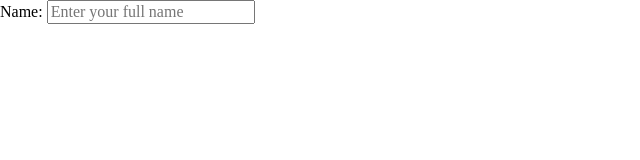
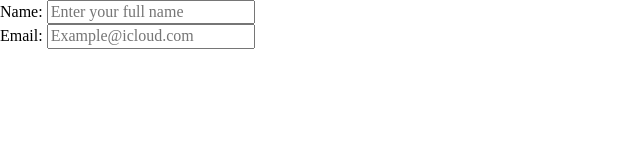
Before and after one commit to J-C-C-K/HTML_FORMS, a plain HTML site: page index.html in a window 1280 px wide. Shown: the whole page, without its empty margins (0-640 px from the left). Drawn offline with nearby package versions, Linux system fonts and the light colour scheme.

Commit message:
Update index.html

```diff
--- a/index.html
+++ b/index.html
@@ -23,6 +23,16 @@
             />
     </div>
 
+    <div>
+       <label for="email">Email:</label>
+            <input
+              id="email"
+              type="text"
+              email="email"
+              placeholder="Example@icloud.com"
+            />
+    </div>
+
 
 
 
```
